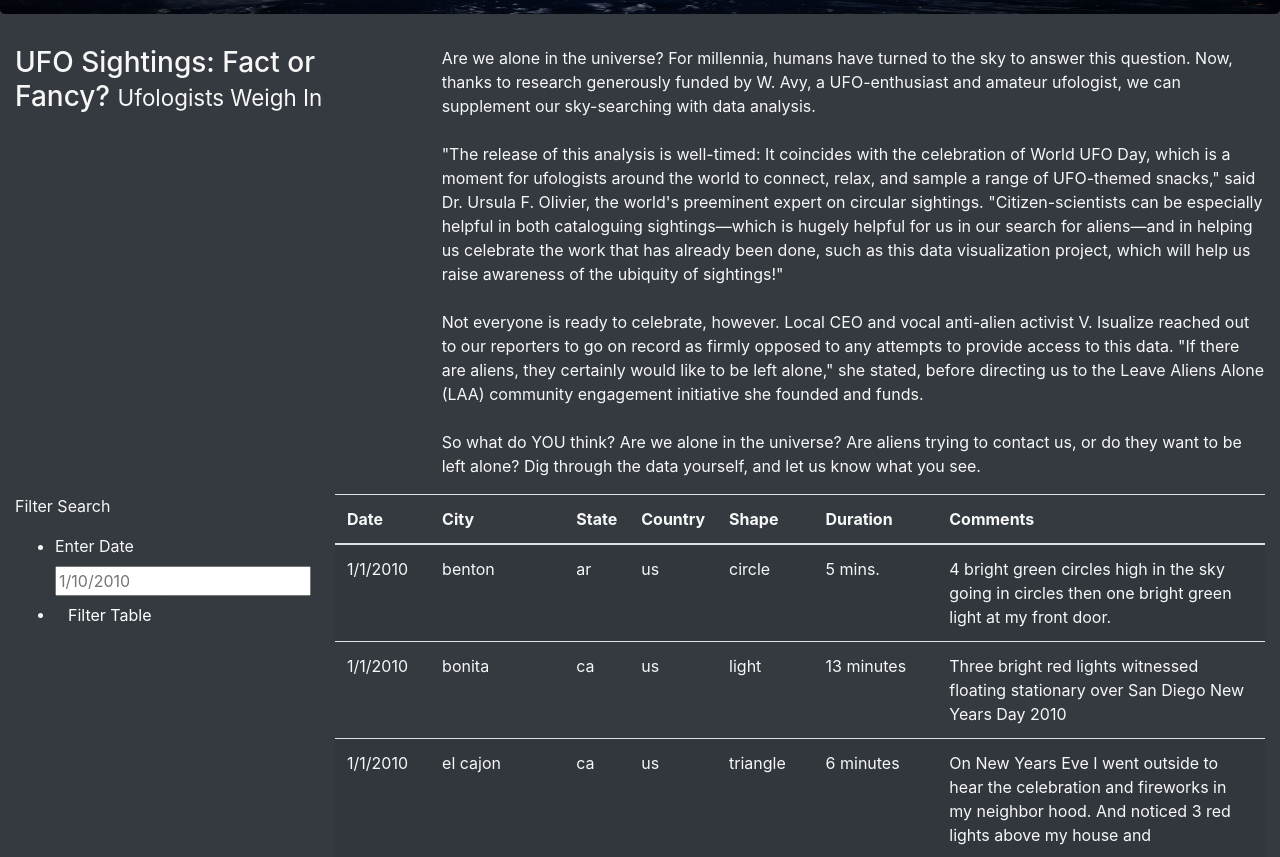
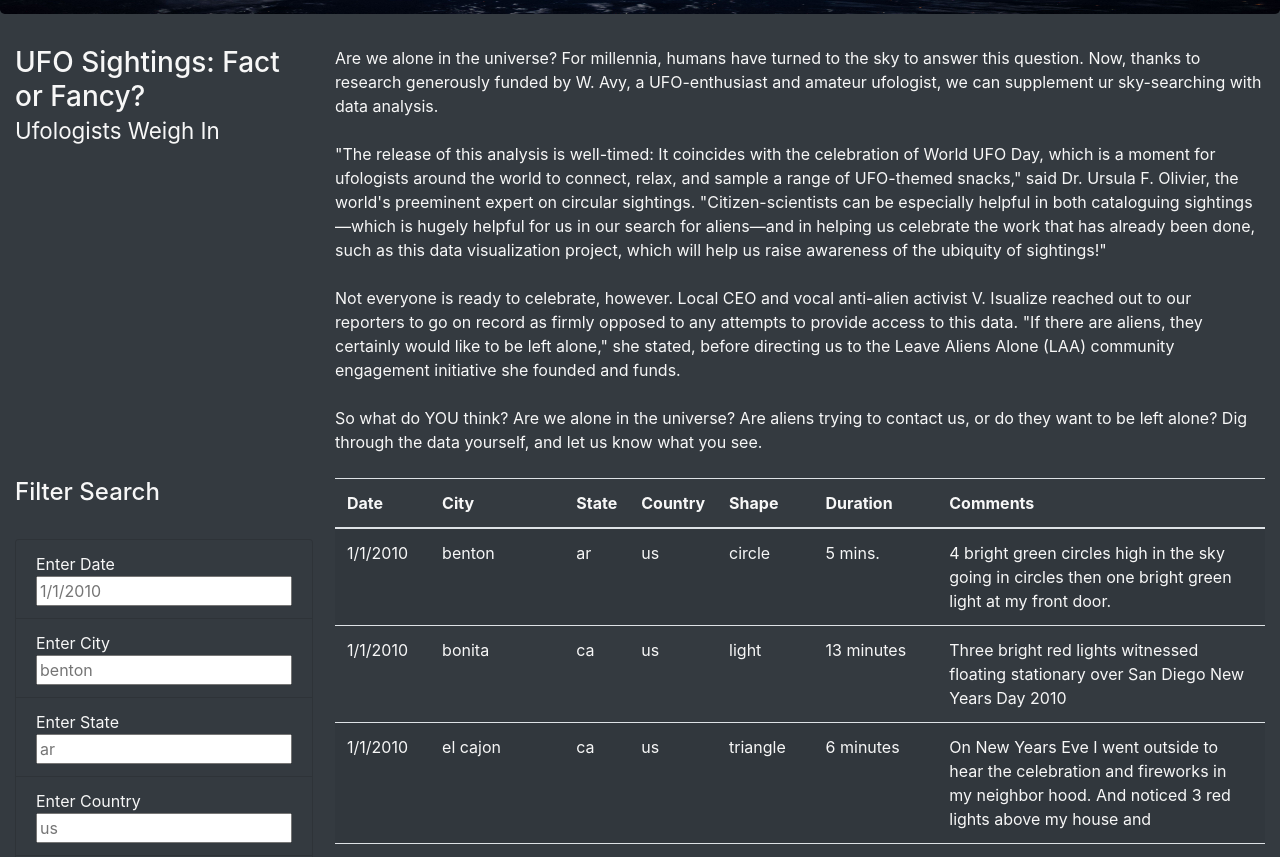
Before and after one commit to RGK73/UFOs, a plain HTML site: page index.html in a window 1280 px wide. Shown: the part 245-1102 px from the top of the page. Drawn offline with nearby package versions, Linux system fonts and the light colour scheme.

Commit message:
UFO code Files

```diff
--- a/index.html
+++ b/index.html
@@ -1,18 +1,16 @@
 <!DOCTYPE html>
 <html lang="en">
+
 <head>
   <meta charset="UTF-8">
   <meta http-equiv="X-UA-Compatible" content="IE=edge">
   <meta name="viewport" content="width=device-width, initial-scale=1.0">
   <title>UFO Finder</title>
-    <link
-        rel="stylesheet"
-        href="https://maxcdn.bootstrapcdn.com/bootstrap/4.0.0/css/bootstrap.min.css"
-        integrity="sha384-Gn5384xqQ1aoWXA+058RXPxPg6fy4IWvTNh0E263XmFcJlSAwiGgFAW/dAiS6JXm"
-        crossorigin="anonymous"
-    />
+  <link rel="stylesheet" href="https://maxcdn.bootstrapcdn.com/bootstrap/4.0.0/css/bootstrap.min.css"
+    integrity="sha384-Gn5384xqQ1aoWXA+058RXPxPg6fy4IWvTNh0E263XmFcJlSAwiGgFAW/dAiS6JXm" crossorigin="anonymous" />
   <link rel="stylesheet" href="static/css/style.css">
 </head>
+
 <body class="bg-dark">
   <div class="wrapper">
     <nav class="navbar navbar-dark bg-dark navbar-expand-lg">
@@ -23,35 +21,68 @@
     </div>
     <div class="container-fluid">
       <div class="row">
-                <div class="col-md-4">
-                    <h3>UFO Sightings: Fact or Fancy? <small>Ufologists Weigh In</small></h3>
+        <div class="col-md-3">
+          <h3>UFO Sightings: Fact or Fancy?
+            <br>
+            <small> Ufologists Weigh In </small>
+          </h3>
         </div>
-                <div class="col-md-8">
+        <div class="col-md-9">
           <p>
-                        Are we alone in the universe? For millennia, humans have turned to the sky to answer this question. Now, thanks to research generously funded by W. Avy, a UFO-enthusiast and amateur ufologist, we can supplement our sky-searching with data analysis.<br><br>"The release of this analysis is well-timed: It coincides with the celebration of World UFO Day, which is a moment for ufologists around the world to connect, relax, and sample a range of UFO-themed snacks," said Dr. Ursula F. Olivier, the world's preeminent expert on circular sightings. "Citizen-scientists can be especially helpful in both cataloguing sightings—which is hugely helpful for us in our search for aliens—and in helping us celebrate the work that has already been done, such as this data visualization project, which will help us raise awareness of the ubiquity of sightings!"<br><br>Not everyone is ready to celebrate, however. Local CEO and vocal anti-alien activist V. Isualize reached out to our reporters to go on record as firmly opposed to any attempts to provide access to this data. "If there are aliens, they certainly would like to be left alone," she stated, before directing us to the Leave Aliens Alone (LAA) community engagement initiative she founded and funds.<br><br>So what do YOU think? Are we alone in the universe? Are aliens trying to contact us, or do they want to be left alone? Dig through the data yourself, and let us know what you see.
+            Are we alone in the universe? For millennia, humans have turned to the sky to answer this question. Now,
+            thanks to research generously funded by W. Avy, a UFO-enthusiast and amateur ufologist, we can supplement
+            ur sky-searching with data analysis.<br><br>"The release of this analysis is well-timed: It coincides with
+            the celebration of World UFO Day, which is a moment for ufologists around the world to connect, relax, and
+            sample a range of UFO-themed snacks," said Dr. Ursula F. Olivier, the world's preeminent expert on circular
+            sightings. "Citizen-scientists can be especially helpful in both cataloguing sightings—which is hugely
+            helpful
+            for us in our search for aliens—and in helping us celebrate the work that has already been done, such as
+            this
+            data visualization project, which will help us raise awareness of the ubiquity of sightings!"<br><br>Not
+            everyone
+            is ready to celebrate, however. Local CEO and vocal anti-alien activist V. Isualize reached out to our
+            reporters
+            to go on record as firmly opposed to any attempts to provide access to this data. "If there are aliens, they
+            certainly would like to be left alone," she stated, before directing us to the Leave Aliens Alone (LAA)
+            community engagement initiative she founded and funds.<br><br>So what do YOU think? Are we alone in the
+            universe? Are aliens trying to contact us, or do they want to be left alone? Dig through the data yourself,
+            and let us know what you see.<br><br>
           </p>
         </div>
       </div>
     </div>
+
     <div class="container-fluid">
       <div class="row">
         <div class="col-md-3">
-                <form "bg-dark">
-                    <p>Filter Search</p>
-                    <ul "bg-dark">
-                      <li [ tag.]{style="font-family: inherit; font-size: 1rem;"}>
+          <form class="bg-dark">
+            <p><h4>Filter Search</h4></p><br>
+            <ul class="list-group bg-dark">
+              <li class="bg-dark list-group-item"}>
                 <label for="date">Enter Date</label>
-                        <input type="text" placeholder="1/10/2010" id="datetime" />
+                <input type="text" placeholder="1/1/2010" id="datetime" />
               </li>
-                      <li [ tag.]{style="font-family: inherit; font-size: 1rem;"}>
-                         <button id="filter-btn" type="button" class="btn btn-dark">
-                           Filter Table
-                         </button>
+              <li class="bg-dark list-group-item" }>
+                <label for="city">Enter City</label>
+                <input type="text" placeholder="benton" id="city" />
               </li>
+              <li class="bg-dark list-group-item" }>
+                <label for="state">Enter State</label>
+                <input type="text" placeholder="ar" id="state" />
+              </li>
+              <li class="bg-dark list-group-item" }>
+                <label for="country">Enter Country</label>
+                <input type="text" placeholder="us" id="country" />
+              </li>
+              <li class="bg-dark list-group-item" }>
+                <label for="shape">Enter Shape</label>
+                <input type="text" placeholder="circle" id="shape" />
+              </li>
+
             </ul>
           </form>
+        </div>
 
-              </div>
         <div class="col-md-9">
           <table class="table table-striped">
             <thead>
@@ -76,4 +107,5 @@
   <script src="static/js/data.js"></script>
   <script src="static/js/app.js"></script>
 </body>
+
 </html>
--- a/static/css/style.css
+++ b/static/css/style.css
@@ -1,10 +1,13 @@
 body {
-
     color: #f7f7f7;
-
   }
   .jumbotron {
     background-image: url("../../static/images/nasa.jpg");
     background-size: 100% 100%;
     text-align: center;
   }
+
+  form  { display: table;      }
+	p     { display: table-row;  }
+	label { display: table-cell; }
+	input { display: table-cell; }
--- a/static/js/app.js
+++ b/static/js/app.js
@@ -1,15 +1,19 @@
-// import the data from data.js
+// from data.js
 const tableData = data;
-// Referance the HTML table using d3
+
+// get table references
 var tbody = d3.select("tbody");
+
 function buildTable(data) {
   // First, clear out any existing data
   tbody.html("");
+
   // Next, loop through each object in the data
   // and append a row and cells for each value in the row
   data.forEach((dataRow) => {
     // Append a row to the table body
     let row = tbody.append("tr");
+
     // Loop through each field in the dataRow and add
     // each value as a table cell (td)
     Object.values(dataRow).forEach((val) => {
@@ -19,27 +23,51 @@ function buildTable(data) {
   });
 }
 
-function handleClick() {
-    // Grab the datetime value from the filter
-    let date = d3.select("#datetime").property("value");
+// 1. Create a variable to keep track of all the filters as an object.
+var filters = [];
+
+// 3. Use this function to update the filters.
+function updateFilters() {
+
+  // 4a. Save the element that was changed as a variable.
+  let changedElement = d3.select(this);
+
+  // 4b. Save the value that was changed as a variable.
+  let elementValue = changedElement.property("value");
+
+  // 4c. Save the id of the filter that was changed as a variable.
+  let filterId = changedElement.attr("id");
+
+  // 5. If a filter value was entered then add that filterId and value
+  // to the filters list. Otherwise, clear that filter from the filters object.
+  if (elementValue) {
+    filters[filterId] = elementValue;
+  }
+  else {
+    delete filters[filterId];
+  }
+  // 6. Call function to apply all filters and rebuild the table
+  filterTable();
+}
+
+// 7. Use this function to filter the table when data is entered.
+function filterTable() {
+
+  // 8. Set the filtered data to the tableData.
   let filteredData = tableData;
 
-    // Check to see if a date was entered and filter the
-    // data using that date.
-    if (date) {
-        // Apply `filter` to the table data to only keep the
-        // rows where the `datetime` value matches the filter value
-        filteredData = filteredData.filter(row => row.datetime === date);
+  // 9. Loop through all of the filters and keep any data that
+  // matches the filter values
+  for (var keys in filters) {
+    filteredData = filteredData.filter(row => row[keys] === filters[keys]);
   };
 
-    // Rebuild the table using the filtered data
-    // @NOTE: If no date was entered, then filteredData will
-    // just be the original tableData.
+  // 10. Finally, rebuild the table using the filtered data
   buildTable(filteredData);
-};
+}
 
-// Attach an event to listen for the form button
-d3.selectAll("#filter-btn").on("click", handleClick);
+// 2. Attach an event to listen for changes to each filter
+d3.selectAll("input").on("change", updateFilters);
 
 // Build the table when the page loads
 buildTable(tableData);
```
Also changed, not shown: static/js/app_module.js (added, +45 -0 lines). Lines whose indentation alone changed are shown as unchanged.
